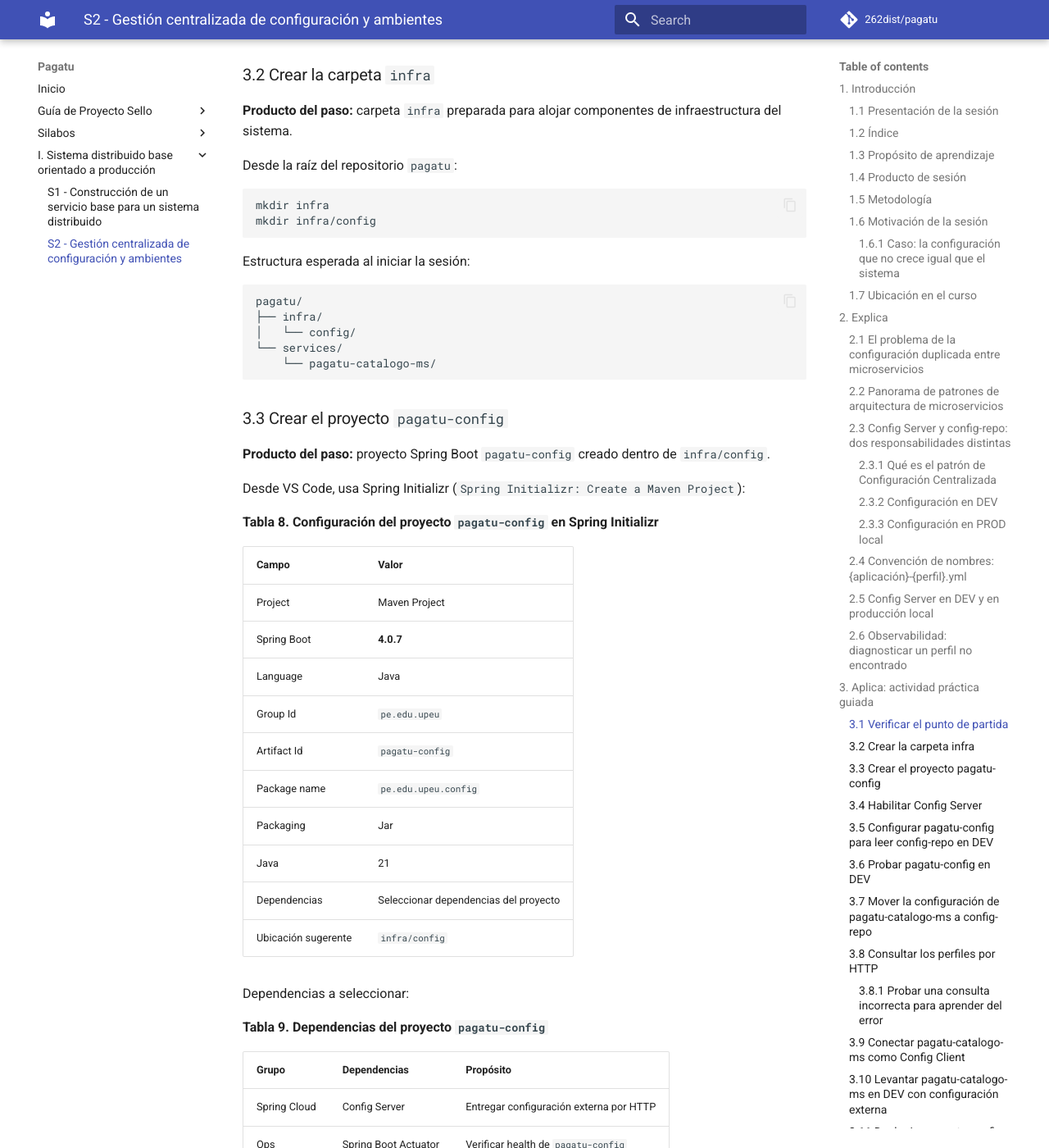
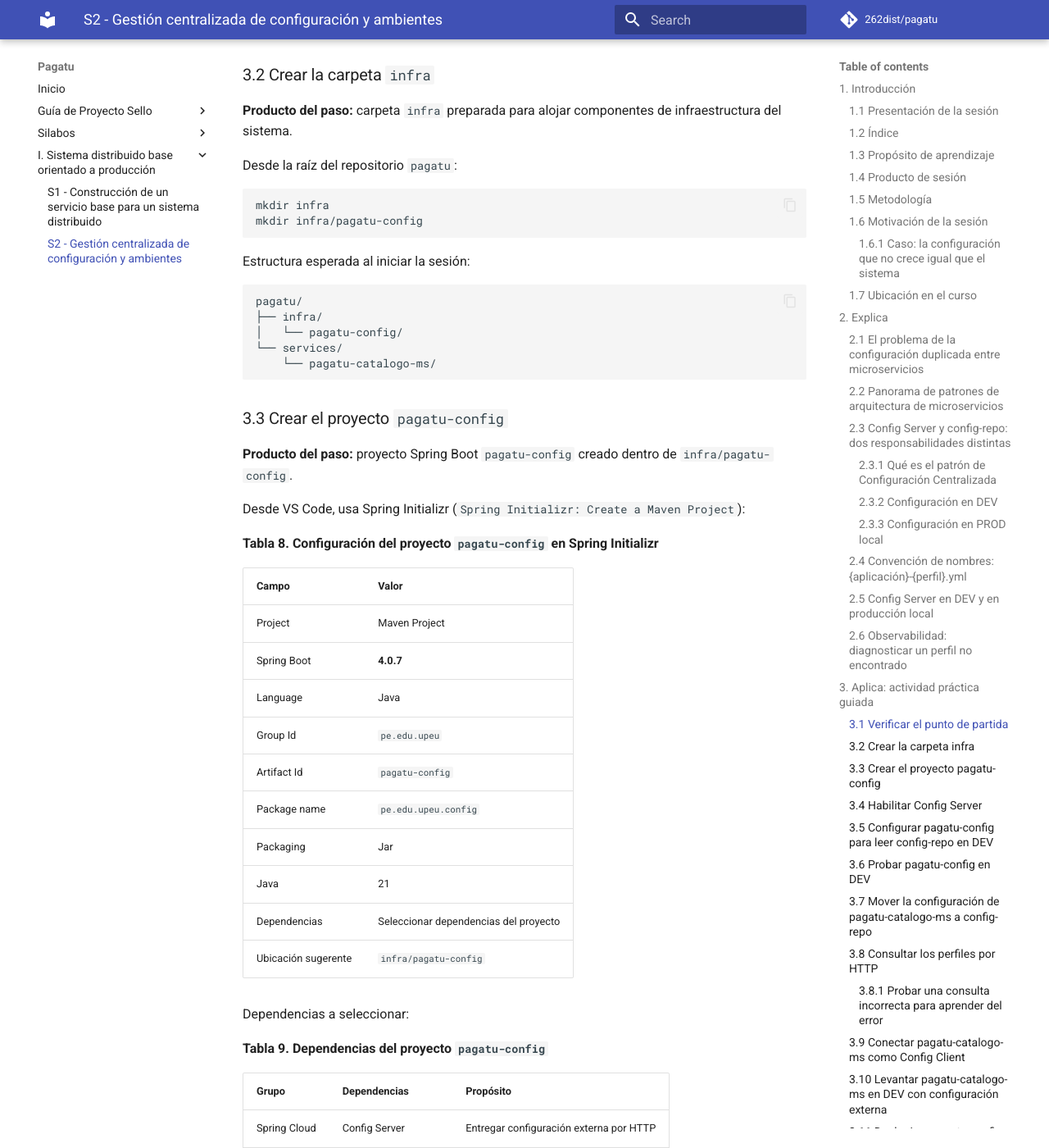
Before and after one commit to rbn-69-cod/pagatu, an MkDocs documentation site: the page built from docs/sesiones/S02_Configuracion_Centralizada_Ambientes.md, in a window 1280 px wide and 1400 px high, scrolled down 13318 px. Shown: the whole window at 82% size. Built offline with MkDocs 1.6.1 and Material for MkDocs 9.7.7, drawn with Linux system fonts in a browser that asks for light colours; comment, search, counter and statistics services are not loaded; some of the changed text lies outside the part shown.

Commit message:
Pre Sesion 2

````diff
--- a/docs/sesiones/S02_Configuracion_Centralizada_Ambientes.md
+++ b/docs/sesiones/S02_Configuracion_Centralizada_Ambientes.md
@@ -26,7 +26,7 @@ Al concluir la clase, estarás en condiciones de:
 
 ### 1.4 Producto de sesión
 
-`pagatu-config` operativo en `infra/config`, con `config-repo` local (`pagatu-catalogo-ms-dev.yml`, `pagatu-catalogo-ms-prod.yml`), consultado por HTTP en ambos perfiles, y `pagatu-catalogo-ms` migrado para leer su configuración desde `pagatu-config` en DEV y en producción local con Docker.
+`pagatu-config` operativo en `infra/pagatu-config`, con `config-repo` local (`pagatu-catalogo-ms-dev.yml`, `pagatu-catalogo-ms-prod.yml`), consultado por HTTP en ambos perfiles, y `pagatu-catalogo-ms` migrado para leer su configuración desde `pagatu-config` en DEV y en producción local con Docker.
 
 ### 1.5 Metodología
 
@@ -155,7 +155,7 @@ No todos los patrones del catálogo entran en el alcance del curso (por ejemplo,
 
 ### 2.3 Config Server y config-repo: dos responsabilidades distintas
 
-**Config Server** es el componente que entrega configuración por HTTP; **config-repo** es donde viven los archivos de configuración en sí. Aunque en este curso ambos van a convivir dentro de la misma carpeta del proyecto (`infra/config`), son responsabilidades lógicamente distintas: uno atiende peticiones, el otro almacena archivos.
+**Config Server** es el componente que entrega configuración por HTTP; **config-repo** es donde viven los archivos de configuración en sí. Aunque en este curso ambos van a convivir dentro de la misma carpeta del proyecto (`infra/pagatu-config`), son responsabilidades lógicamente distintas: uno atiende peticiones, el otro almacena archivos.
 
 #### 2.3.1 Qué es el patrón de Configuración Centralizada
 
@@ -227,7 +227,7 @@ Los servicios (`pagatu-catalogo-ms`, `orden-ms`) obtienen su configuración al a
 ```mermaid
 flowchart LR
     Client["Cliente - PowerShell / bash / navegador"]
-    Config["pagatu-config - Config Server - infra/config - localhost:18888"]
+    Config["pagatu-config - Config Server - infra/pagatu-config - localhost:18888"]
     Repo["file:./config-repo - pagatu-catalogo-ms-dev.yml - pagatu-catalogo-ms-prod.yml - orden-ms-dev.yml - orden-ms-prod.yml"]
     Catalogo["pagatu-catalogo-ms"]
     Orden["orden-ms"]
@@ -398,7 +398,7 @@ Desde la raíz del repositorio `pagatu`:
 
 ```bash
 mkdir infra
-mkdir infra/config
+mkdir infra/pagatu-config
 ```
 
 Estructura esperada al iniciar la sesión:
@@ -406,14 +406,14 @@ Estructura esperada al iniciar la sesión:
 ```text
 pagatu/
 ├── infra/
-│   └── config/
+│   └── pagatu-config/
 └── services/
     └── pagatu-catalogo-ms/
 ```
 
 ### 3.3 Crear el proyecto `pagatu-config`
 
-**Producto del paso:** proyecto Spring Boot `pagatu-config` creado dentro de `infra/config`.
+**Producto del paso:** proyecto Spring Boot `pagatu-config` creado dentro de `infra/pagatu-config`.
 
 Desde VS Code, usa Spring Initializr (`Spring Initializr: Create a Maven Project`):
 
@@ -430,7 +430,7 @@ Desde VS Code, usa Spring Initializr (`Spring Initializr: Create a Maven Project
 | Packaging | Jar |
 | Java | 21 |
 | Dependencias | Seleccionar dependencias del proyecto |
-| Ubicación sugerente | `infra/config` |
+| Ubicación sugerente | `infra/pagatu-config` |
 
 Dependencias a seleccionar:
 
@@ -503,10 +503,10 @@ public class PagatuConfigApplication {
 Crea la carpeta del repositorio local de configuración:
 
 ```bash
-mkdir infra/config/config-repo
-```
-
-En `infra/config/src/main/resources/application.yml`:
+mkdir infra/pagatu-config/config-repo
+```
+
+En `infra/pagatu-config/src/main/resources/application.yml`:
 
 ```yaml
 server:
@@ -533,14 +533,14 @@ management:
       show-details: always
 ```
 
-En DEV no se define ninguna variable de entorno: se usa el valor por defecto, `file:./config-repo`. Eso significa que Maven debe ejecutarse parado exactamente en `infra/config`, no en la raíz del repositorio.
+En DEV no se define ninguna variable de entorno: se usa el valor por defecto, `file:./config-repo`. Eso significa que Maven debe ejecutarse parado exactamente en `infra/pagatu-config`, no en la raíz del repositorio.
 
 ### 3.6 Probar `pagatu-config` en DEV
 
 **Producto del paso:** `pagatu-config` ejecutando en `localhost:18888`.
 
 ```bash
-cd infra/config
+cd infra/pagatu-config
 mvnw spring-boot:run
 ```
 
@@ -566,7 +566,7 @@ curl http://localhost:18888/actuator/metrics
 
 **Producto del paso:** `pagatu-catalogo-ms-dev.yml` y `pagatu-catalogo-ms-prod.yml` creados en `config-repo`, con el mismo contenido que ya tenían `application-dev.yml` y `application-prod.yml` en S1.
 
-Crea, dentro de `infra/config/config-repo`:
+Crea, dentro de `infra/pagatu-config/config-repo`:
 
 **`pagatu-catalogo-ms-dev.yml`** (mismo contenido que `application-dev.yml` de S1):
 
@@ -755,7 +755,7 @@ El prefijo `optional:` evita que `pagatu-catalogo-ms` falle al arrancar si `paga
 Terminal 1 (Config Server):
 
 ```bash
-cd infra/config
+cd infra/pagatu-config
 mvnw spring-boot:run
 ```
 
@@ -806,7 +806,7 @@ Ambas instancias leen la misma configuración centralizada desde `pagatu-config`
 
 **Producto del paso:** `pagatu-config` preparado para ejecutarse como contenedor.
 
-`infra/config/Dockerfile` (mismo patrón multi-stage que el `Dockerfile` de `pagatu-catalogo-ms`, S1 3.6.1):
+`infra/pagatu-config/Dockerfile` (mismo patrón multi-stage que el `Dockerfile` de `pagatu-catalogo-ms`, S1 3.6.1):
 
 ```dockerfile
 FROM maven:3.9.9-eclipse-temurin-21 AS build
@@ -834,16 +834,16 @@ ENTRYPOINT ["java", "-jar", "app.jar"]
 name: pagatu-infra-prod
 
 services:
-  config:
+  pagatu-config:
     build:
-      context: ./config
+      context: ./pagatu-config
       dockerfile: Dockerfile
     container_name: pagatu-config
     restart: unless-stopped
     ports:
       - "28888:8888"
     volumes:
-      - ./config/config-repo:/config-repo
+      - ./pagatu-config/config-repo:/config-repo
     environment:
       SERVER_PORT: 8888
       SPRING_PROFILES_ACTIVE: native
@@ -856,7 +856,7 @@ networks:
     name: pagatu-prod-net
 ```
 
-En PROD local, `pagatu-config` usa `file:/config-repo` (ruta dentro del contenedor) — el volumen monta `infra/config/config-repo` del host en `/config-repo` dentro del contenedor, así que los mismos archivos de 3.6 se reutilizan sin duplicarlos.
+En PROD local, `pagatu-config` usa `file:/config-repo` (ruta dentro del contenedor) — el volumen monta `infra/pagatu-config/config-repo` del host en `/config-repo` dentro del contenedor, así que los mismos archivos de 3.6 se reutilizan sin duplicarlos.
 
 ### 3.12 Compartir red entre `pagatu-config` y `pagatu-catalogo-ms` en producción local
 
````
